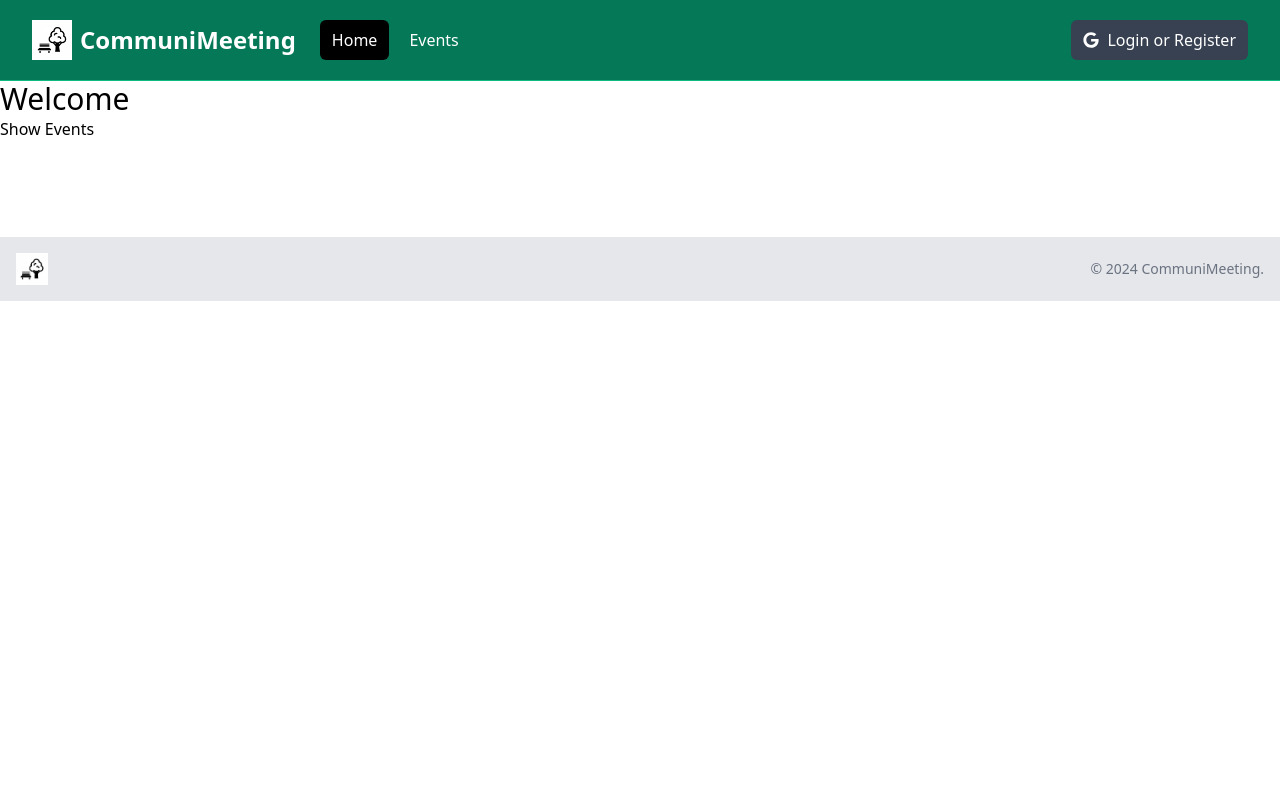
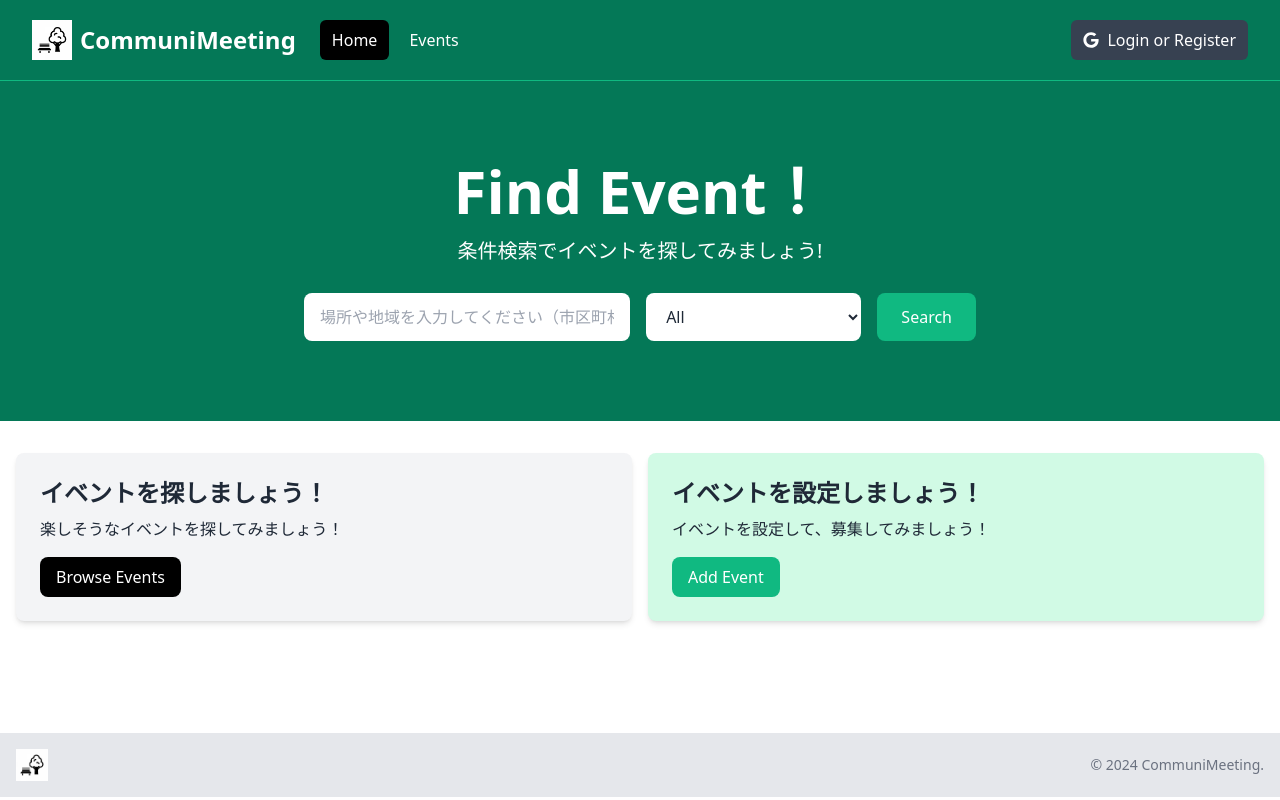
Before and after one commit to naonao-aaa/CommuniMeet-TS-Next14, a Next.js app: page / in a window 1280 px wide. Built offline with nearby package versions, Linux system fonts and the light colour scheme.

Commit message:
Homeページ

```diff
--- a/app/page.tsx
+++ b/app/page.tsx
@@ -1,12 +1,14 @@
 import Link from "next/link";
 import React from "react";
+import Hero from "@/components/Hero";
+import InfoBoxes from "@/components/InfoBoxes";
 
 const HomePage: React.FC = () => {
   return (
-    <div>
-      <h1 className="text-3xl">Welcome</h1>
-      <Link href="/events">Show Events</Link>
-    </div>
+    <>
+      <Hero />
+      <InfoBoxes />
+    </>
   );
 };
 
--- /dev/null
+++ b/components/Hero.tsx
@@ -0,0 +1,61 @@
+import React from "react";
+
+const Hero: React.FC = () => {
+  return (
+    <section className="bg-emerald-700 py-20 mb-4">
+      <div className="max-w-7xl mx-auto px-4 sm:px-6 lg:px-8 flex flex-col items-center">
+        <div className="text-center">
+          <h1 className="text-4xl font-extrabold text-white sm:text-5xl md:text-6xl">
+            Find Event！
+          </h1>
+          <p className="my-4 text-xl text-white">
+            条件検索でイベントを探してみましょう!
+          </p>
+        </div>
+        {/* 検索フォーム */}
+        <form className="mt-3 mx-auto max-w-2xl w-full flex flex-col md:flex-row items-center">
+          {/* ロケーション入力フィールド */}
+          <div className="w-full md:w-3/5 md:pr-2 mb-4 md:mb-0">
+            <label htmlFor="location" className="sr-only">
+              Location
+            </label>
+            <input
+              type="text"
+              id="location"
+              placeholder="場所や地域を入力してください（市区町村、郵便番号など）"
+              className="w-full px-4 py-3 rounded-lg bg-white text-gray-800 focus:outline-none focus:ring focus:ring-emerald-500"
+            />
+          </div>
+          {/* イベントタイプ選択 */}
+          <div className="w-full md:w-2/5 md:pl-2">
+            <label htmlFor="event-type" className="sr-only">
+              Event Type
+            </label>
+            <select
+              id="event-type"
+              className="w-full px-4 py-3 rounded-lg bg-white text-gray-800 focus:outline-none focus:ring focus:ring-emerald-500"
+            >
+              <option value="All">All</option>
+              <option value="Outdoor">アウトドア</option>
+              <option value="Lunch">ランチ</option>
+              <option value="Maticon">街コン</option>
+              <option value="Otakatu">オタ活</option>
+              <option value="ThemePark">テーマパーク</option>
+              <option value="Sport">スポーツ</option>
+              <option value="Other">その他</option>
+            </select>
+          </div>
+          {/* 検索ボタン */}
+          <button
+            type="submit"
+            className="md:ml-4 mt-4 md:mt-0 w-full md:w-auto px-6 py-3 rounded-lg bg-emerald-500 text-white hover:bg-emerald-600 focus:outline-none focus:ring focus:ring-emerald-500"
+          >
+            Search
+          </button>
+        </form>
+      </div>
+    </section>
+  );
+};
+
+export default Hero;
--- /dev/null
+++ b/components/InfoBox.tsx
@@ -0,0 +1,34 @@
+// InfoBoxのpropsの型定義
+interface InfoBoxProps {
+  heading: string;
+  backgroundColor: string;
+  textColor?: string; // textColorはオプショナルプロパティとして定義
+  buttonInfo: {
+    text: string;
+    link: string;
+    backgroundColor: string;
+  };
+  children: React.ReactNode;
+}
+
+const InfoBox: React.FC<InfoBoxProps> = ({
+  heading,
+  backgroundColor = "bg-gray-100",
+  textColor = "text-gray-800",
+  buttonInfo,
+  children,
+}) => {
+  return (
+    <div className={`${backgroundColor} p-6 rounded-lg shadow-md`}>
+      <h2 className={`${textColor} text-2xl font-bold`}>{heading}</h2>
+      <p className={`${textColor} mt-2 mb-4`}>{children}</p>
+      <a
+        href={buttonInfo.link}
+        className={`inline-block ${buttonInfo.backgroundColor} text-white rounded-lg px-4 py-2 hover:opacity-80`}
+      >
+        {buttonInfo.text}
+      </a>
+    </div>
+  );
+};
+export default InfoBox;
--- /dev/null
+++ b/components/InfoBoxes.tsx
@@ -0,0 +1,36 @@
+import React from "react";
+import InfoBox from "./InfoBox";
+
+const InfoBoxes: React.FC = () => {
+  return (
+    <section>
+      <div className="container-xl lg:container m-auto">
+        <div className="grid grid-cols-1 md:grid-cols-2 gap-4 p-4 rounded-lg">
+          <InfoBox
+            heading="イベントを探しましょう！"
+            backgroundColor="bg-gray-100"
+            buttonInfo={{
+              text: "Browse Events",
+              link: "/events",
+              backgroundColor: "bg-black",
+            }}
+          >
+            楽しそうなイベントを探してみましょう！
+          </InfoBox>
+          <InfoBox
+            heading="イベントを設定しましょう！"
+            backgroundColor="bg-emerald-100"
+            buttonInfo={{
+              text: "Add Event",
+              link: "/events/add",
+              backgroundColor: "bg-emerald-500",
+            }}
+          >
+            イベントを設定して、募集してみましょう！
+          </InfoBox>
+        </div>
+      </div>
+    </section>
+  );
+};
+export default InfoBoxes;
```
